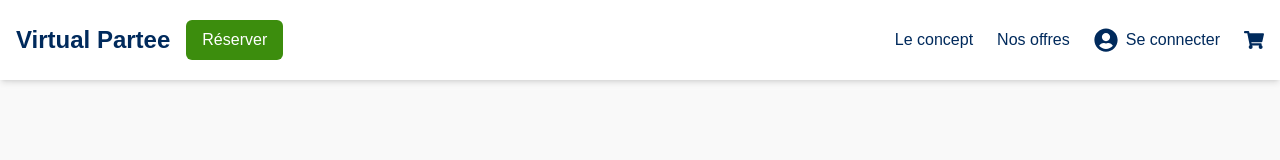
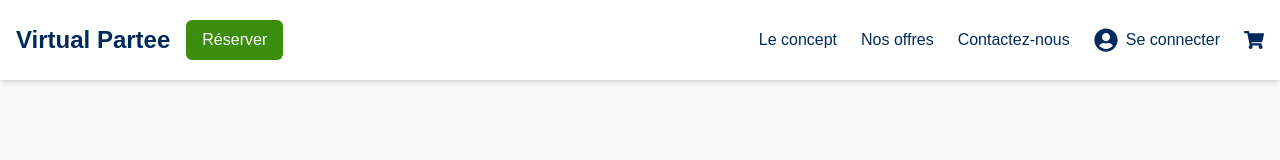
Before and after one commit to julieMdn/virtual_partee, a Next.js app: page / in a window 1280 px wide. Shown: the top 160 px of the page. Built offline with nearby package versions, Linux system fonts and the light colour scheme; no server answers; the database is empty.

Commit message:
navbar fixed along with contact page that was accidentaly deleted

```diff
--- a/src/components/ui/NavBar.js
+++ b/src/components/ui/NavBar.js
@@ -45,6 +45,13 @@ export default function NavBar() {
               className="text-[#002A5C] hover:text-[#FF8C42] transition-colors"
             >
               Nos offres
+            </Link>
+
+            <Link
+              href="/contact"
+              className="text-[#002A5C] hover:text-[#FF8C42] transition-colors"
+            >
+              Contactez-nous
             </Link>
 
             {user ? (
```
